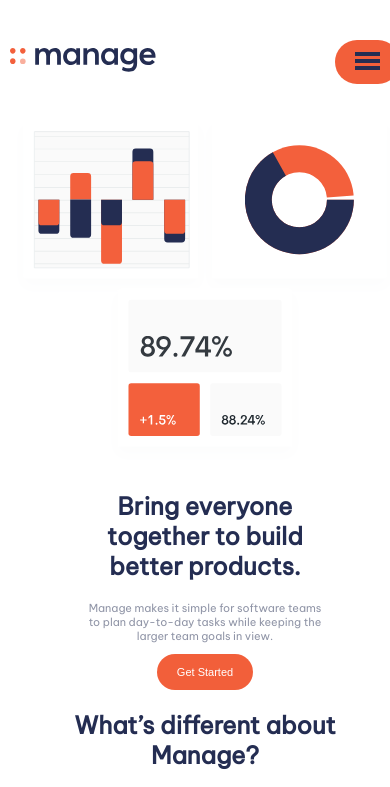
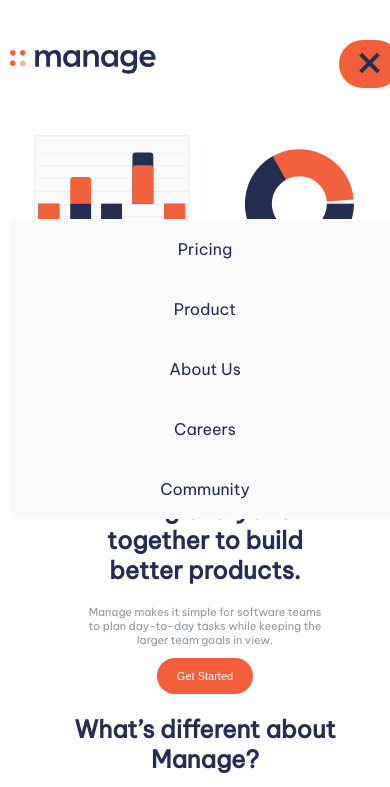
Before and after one commit to F1r2e3d4/landing-page, a plain HTML site: page index.html in a window 390 px wide. Both pictures are taken after a click on the button 367 px from the left and 62 px from the top of the page. Shown: the top 787 px of the page. Drawn offline with Linux system fonts and the light colour scheme.

Commit message:
feat: Display of menu after hamburger button clicked

```diff
--- a/index.html
+++ b/index.html
@@ -33,11 +33,6 @@
     <div class="logo">
     <img src="./images/logo.svg" alt="logo">
     </div>
-    <div>
-      <button id="menu-toggle" onclick="toggleMenu()" >
-    <img src="./images/icon-hamburger.svg" alt="icon-hamburger">
-    </button>
-    </div>
 
     <div class="tablet-mobile-nav-list">
       <div><a href="">Pricing</a></div>
@@ -45,6 +40,11 @@
       <div><a href=""> About Us</a></div>
       <div><a href="">  Careers</a></div>
       <div><a href="">Community</a></div>
+      </div>
+      <div>
+        <button id="menu-toggle" onclick="toggleNavigationBar()" >
+      <img src="./images/icon-hamburger.svg" alt="icon-hamburger">
+      </button>
       </div>
   </nav>
   </header>
--- a/main.js
+++ b/main.js
@@ -1,14 +1,27 @@
 // Get references to the menu elements using querySelector
-const menuToggle = document.querySelector('#menu-toggle'); // Selects the first element with the class 'menu-toggle'
-const menu = document.querySelector('tablet-mobile-nav-list'); // Selects the first element with the class 'hidden'
+const menuToggle = document.getElementById('menu-toggle'); // Selects the first element with the class 'menu-toggle'
+const menu = document.getElementsByClassName('tablet-mobile-nav-list'); // Selects the first element with the class 'hidden'
 
 // Function to toggle menu visibility
 function toggleMenu() {
   menu.classList.toggle('positioning'); // Toggle the 'show-menu' class to show/hide the menu
 }
 
+// Toggle nav-bar Mobile and Tablet
+
+function toggleNavigationBar(){
+  if(menu[0].style.visibility != 'visible'){
+    menu[0].style.visibility = 'visible';
+    menuToggle.children[0].src = "./images/icon-close.svg"
+  }else{
+    menu[0].style.visibility = 'hidden'
+    menuToggle.children[0].src = "./images/icon-hamburger.svg"
+  }
+}
+
+
 // Event listener for button click to toggle the menu
-menuToggle.addEventListener('click', toggleMenu);
+/* menuToggle.addEventListener('click', toggleMenu); */
 
 
 // Carousel Logic
--- a/style.css
+++ b/style.css
@@ -64,6 +64,7 @@
      color: #fff;
      border-radius: 50px;
      cursor: pointer;
+
 }
  .header-get-started {
      font-size: 11px;
@@ -279,13 +280,15 @@
          align-items: center;
     }
     .tablet-mobile-nav-list {
-        display: none;
+        visibility: hidden;
         position: absolute;
         min-width: 100%;
         text-align: center;
         background-color: hsl(0, 0%, 98%);
-         margin: 50px 50px 0 0;
-         box-sizing: border-box;
+        margin: 50px 50px 0 0;
+        box-sizing: border-box;
+        top: 20%;
+
     }
     .tablet-mobile-nav-list div  {
         margin-bottom: 20px;
```
